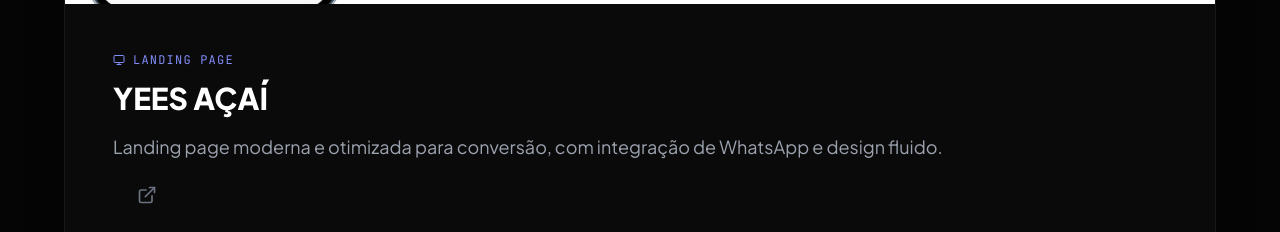
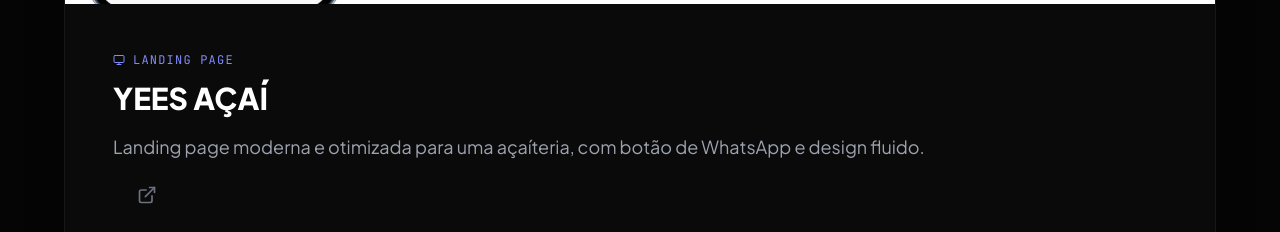
Before and after one commit to erickmth/portifoliomth, a plain HTML site: page index.html in a window 1280 px wide. Shown: the part 2020-2252 px from the top of the page. Drawn offline with nearby package versions, Linux system fonts and the light colour scheme.

Commit message:
Update index.html

```diff
--- a/index.html
+++ b/index.html
@@ -194,7 +194,7 @@
                                     <i data-lucide="monitor" class="w-3 h-3"></i> Landing Page
                                 </span>
                                 <h3 class="text-3xl font-bold text-white mb-4 uppercase">Yees Açaí</h3>
-                                <p class="text-gray-400 text-lg leading-relaxed mb-6">Landing page moderna e otimizada para conversão, com integração de WhatsApp e design fluido.</p>
+                                <p class="text-gray-400 text-lg leading-relaxed mb-6">Landing page moderna e otimizada para uma açaíteria, com botão de WhatsApp e design fluido.</p>
                                 <div class="flex gap-6 mt-4">
                                     <a href="https://github.com/erickmth" target="_blank">
                                         <i data-lucide="github" class="w-5 h-5 text-gray-500 hover:text-white cursor-pointer transition-colors"></i>
```
